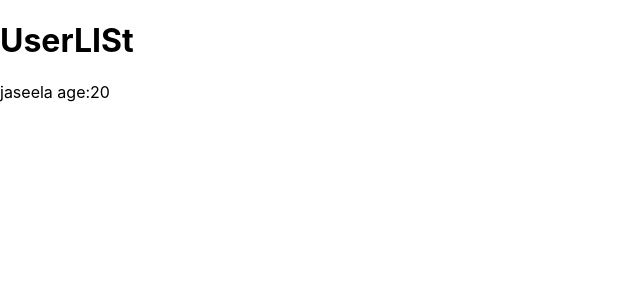
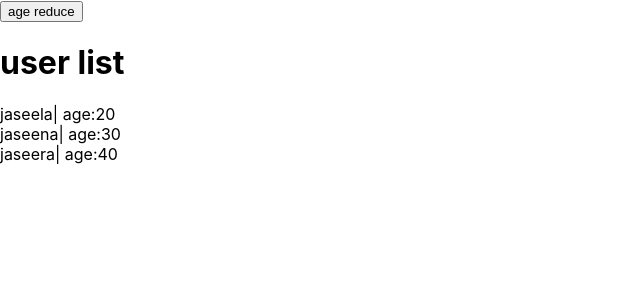
Before and after one commit to Jaseela99/react-basics, a React (Create React App) app in the folder reactto/: page / in a window 1280 px wide. Shown: the top 300 px of the page, without its empty margins (0-640 px from the left). Built offline with nearby package versions, Linux system fonts and the light colour scheme.

Commit message:
state v/s props

```diff
--- a/reactto/src/components/Class.js
+++ b/reactto/src/components/Class.js
@@ -1,13 +1,36 @@
-import React, {Component} from 'react'
-import Function from './Function'
+import React, { Component } from "react";
+import Function from "./Function";
 //component from react
 class Class extends Component {
-    //uses render method to return JSX
-    render() {
-        return (
-            //we do not have to pass props to class components
-    <Function age="20">jaseela</Function>
-        )
-    }
+    //state in
+  state = {
+    users: [
+      { name: "jaseela", age: 20 },
+      { name: "jaseena", age: 30 },
+      { name: "jaseera", age: 40 },
+    ],
+    title: "user list",
+  };
+  //eventhandler is written without const
+  reduceAge = () => {
+    const newState = this.state.users.map((user) => {
+      user.age-=1;
+        return user;
+    });
+    this.setState(newState);
+  };
+  //uses render method to return JSX
+  render() {
+    return (
+      <div>
+        <button onClick={this.reduceAge}>age reduce</button>
+        <h1>{this.state.title}</h1>
+
+        {this.state.users.map((user) => {
+         return <Function age={user.age}>{user.name}</Function>;
+        })}
+      </div>
+    );
+  }
 }
-export default Class
+export default Class;
--- a/reactto/src/components/Function.js
+++ b/reactto/src/components/Function.js
@@ -4,9 +4,10 @@ const Function = (props) => {
   return (
 
     <div>
-        <h1>UserLISt</h1>
         <div>
-        {props.children} age:{props.age}
+          {/* to pass content we use props.children */}
+        {props.children}
+        | age:{props.age}
             </div>
             </div>
   )
```
